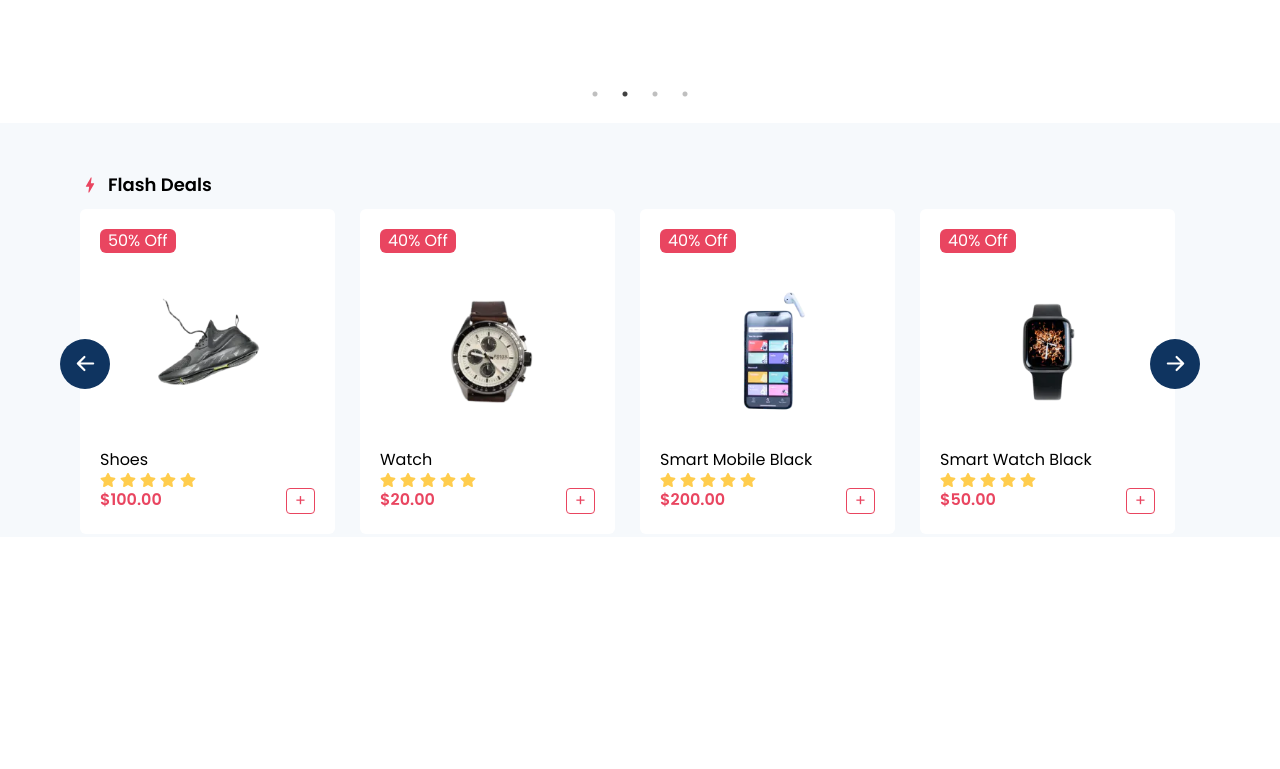
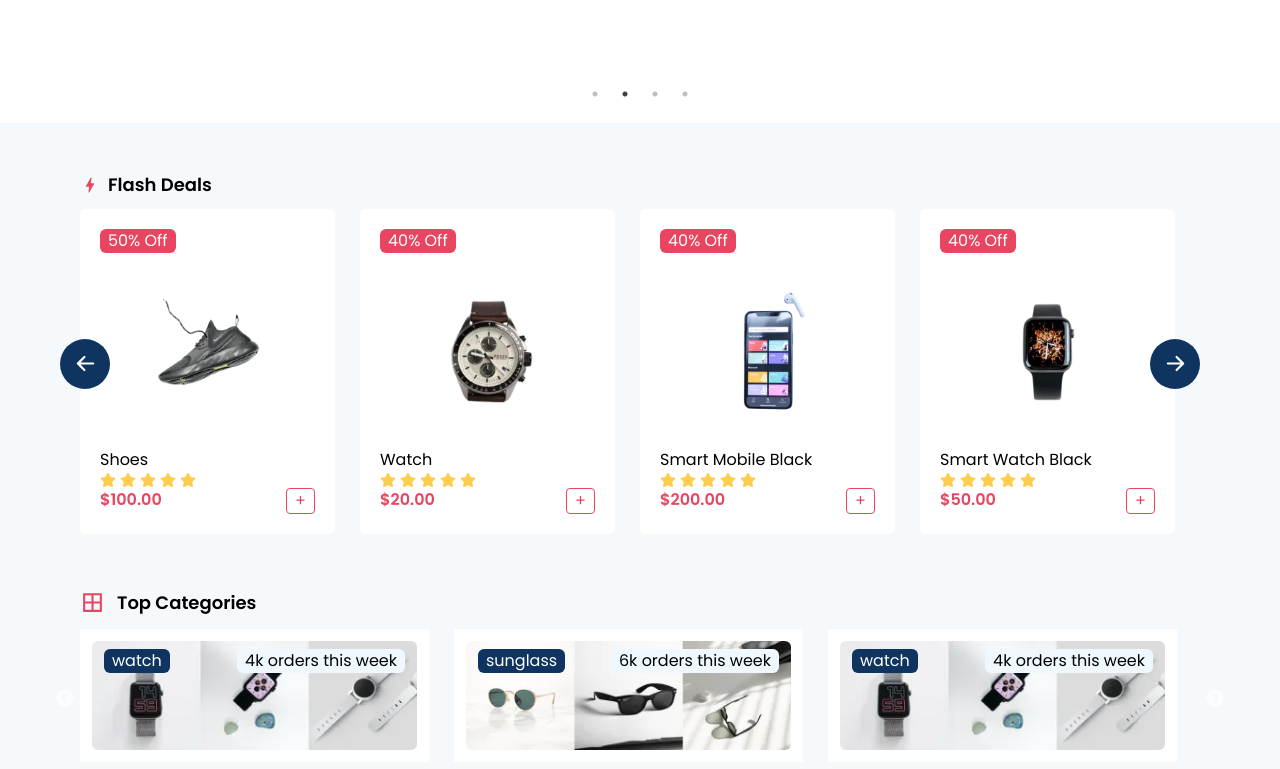
Before and after one commit to rasedul99/eBazar, a Next.js app: page / in a window 1280 px wide. Shown: the part 505-1274 px from the top of the page. Before the commit the page ends 1042 px from the top, so only its background shows below. Built offline with nearby package versions, Linux system fonts and the light colour scheme.

Commit message:
top categories section added in homepage  with dummy data  using react slick package

```diff
--- /dev/null
+++ b/components/Categories.jsx
@@ -0,0 +1,96 @@
+import React from "react";
+import tcone from "../public/images/top/category-1.png";
+import tcTwo from "../public/images/top/category-2.png";
+import tcThree from "../public/images/top/category-3.png";
+import Image from "next/image";
+import Slider from "react-slick";
+import { BiBorderAll, BiChevronDown } from "react-icons/bi";
+
+const Categories = () => {
+  const Tdata = [
+    {
+      cover: tcone,
+      para: "headphone",
+      desc: "3k orders this week",
+    },
+    {
+      cover: tcTwo,
+      para: "watch",
+      desc: "4k orders this week",
+    },
+    {
+      cover: tcThree,
+      para: "sunglass",
+      desc: "6k orders this week",
+    },
+    {
+      cover: tcTwo,
+      para: "watch",
+      desc: "4k orders this week",
+    },
+    {
+      cover: tcone,
+      para: "sunglass",
+      desc: "6k orders this week",
+    },
+  ];
+  const settings = {
+    dots: false,
+    infinite: true,
+    slidesToShow: 3,
+    slidesToScroll: 1,
+    autoplay: true,
+    responsive: [
+      {
+        breakpoint: 1024,
+        settings: {
+          slidesToShow: 2,
+        },
+      },
+      {
+        breakpoint: 600,
+        settings: {
+          slidesToShow: 1,
+        },
+      },
+    ],
+  };
+
+  return (
+    <div className=" bg-[#F6F9FC] px-6 md:px-20 pt-10 ">
+      <div className="flex items-center gap-x-3 py-3">
+        <BiBorderAll className="text-primary" size={25} />
+        <p className="font-semibold text-lg">Top Categories</p>
+      </div>
+
+      {/* slider  */}
+
+      <Slider {...settings}>
+        {Tdata.map((data) => {
+          return (
+            <div className="relative bg-white p-3">
+              <div className=" absolute top-4 mx-3 w-full">
+                <div className="flex justify-between mt-1">
+                  <p className="bg-[#0f3460] rounded-md px-2  text-white">
+                    {data.para}
+                  </p>
+                  <p className="mr-12 bg-[#F0F8FF] rounded-md px-2">
+                    {data.desc}
+                  </p>
+                </div>
+              </div>
+              <Image
+                src={data.cover}
+                height={1000}
+                width={1000}
+                className="rounded-md"
+              />
+            </div>
+          );
+        })}
+      </Slider>
+    </div>
+  );
+};
+
+export default Categories;
--- a/src/pages/index.js
+++ b/src/pages/index.js
@@ -5,6 +5,7 @@ import Head from "next/head";
 import Navbar from "../../components/Navbar";
 import Hero from "../../components/Hero";
 import FlashDeals from "../../components/flashDeals/FlashDeals";
+import Categories from "../../components/Categories";
 
 const inter = Inter({ subsets: ["latin"] });
 
@@ -32,6 +33,7 @@ export default function Home() {
       <Navbar />
       <Hero />
       <FlashDeals />
+      <Categories />
     </>
   );
 }
```
